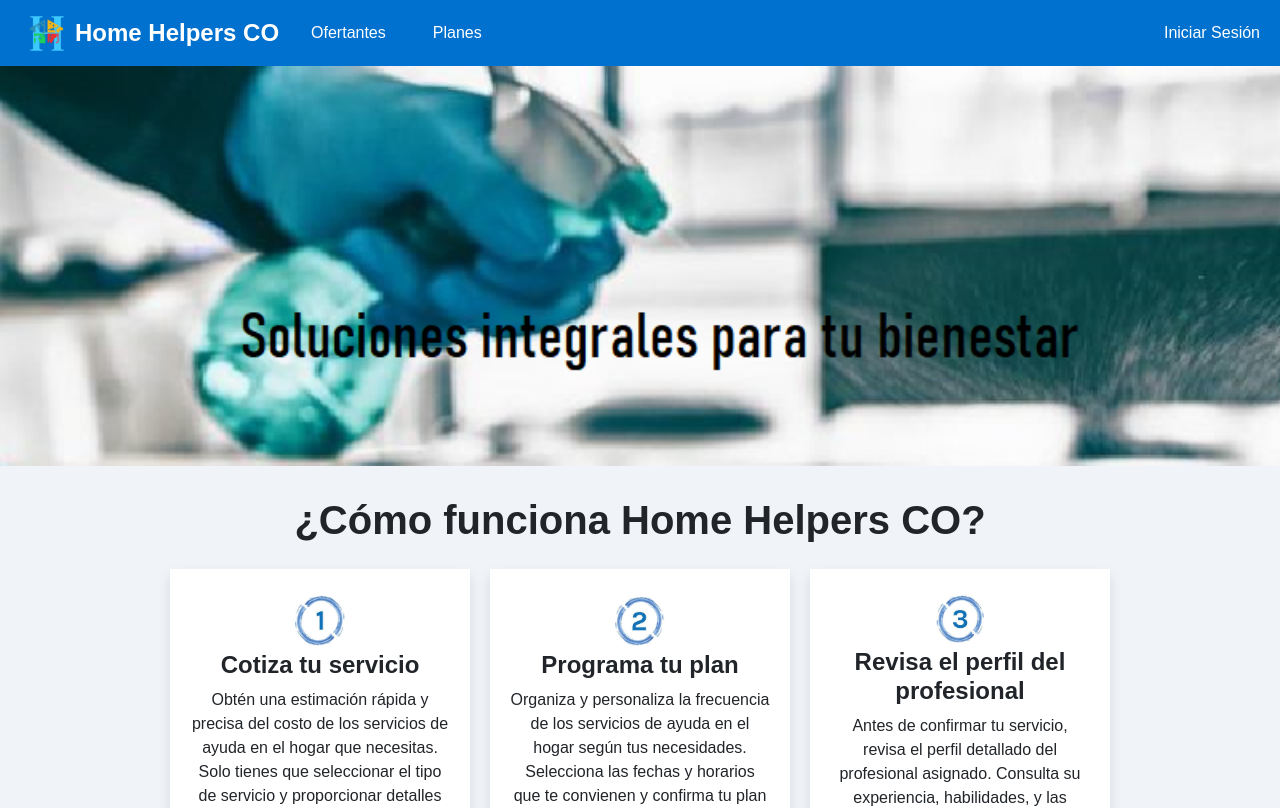
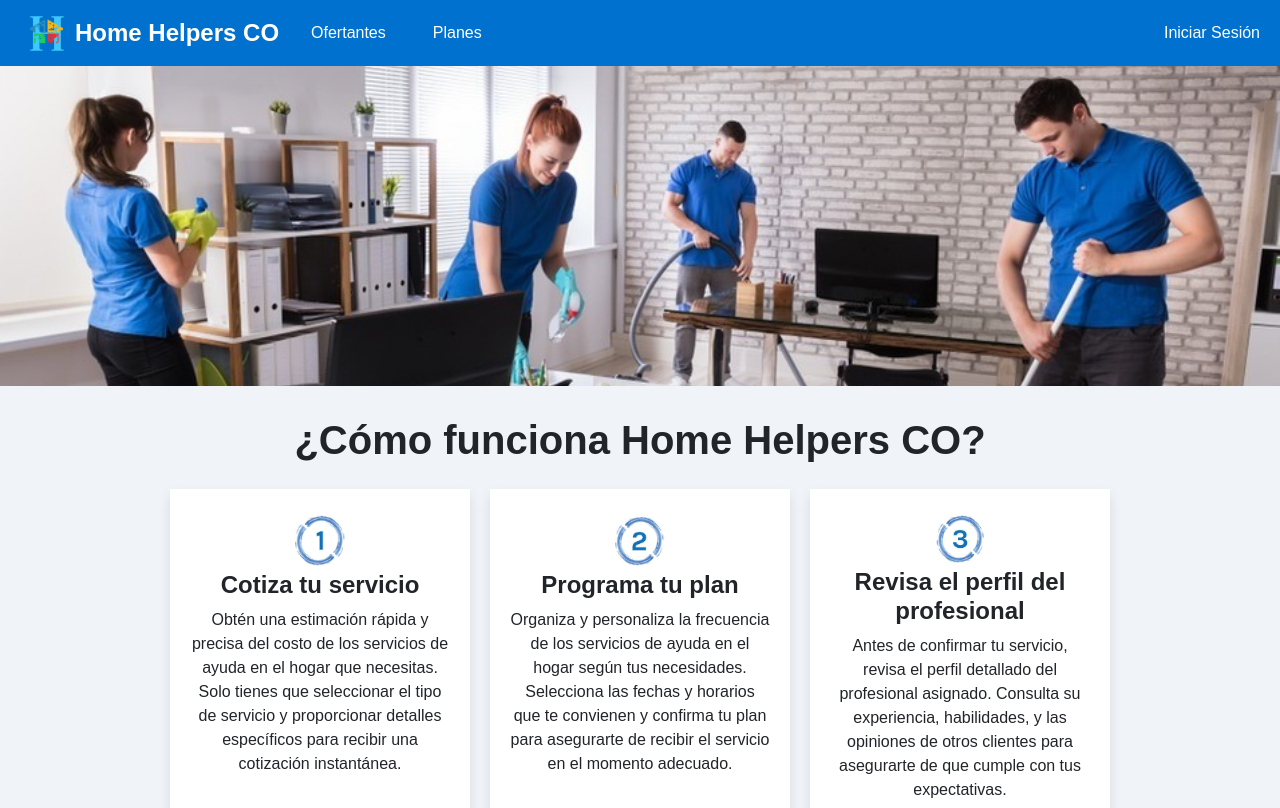
Before and after one commit to ALEJABM0817/TG, a React (Vite) app: page / in a window 1280 px wide. Shown: the top 808 px of the page. Built offline with nearby package versions, Linux system fonts and the light colour scheme.

Commit message:
imagen banner

```diff
--- a/src/assets/styles/pages/home/_home.scss
+++ b/src/assets/styles/pages/home/_home.scss
@@ -3,11 +3,16 @@
 }
 
 .home-background {
-    background-size: cover;
-    background-repeat: no-repeat;
-    background-position: top left;
     width: 100%;
-    height: 400px;
+    aspect-ratio: 4 / 1;
+    overflow: hidden;
+
+    img {
+        width: 100%;
+        height: 100%;
+        object-fit: cover;
+        object-position: center;
+    }
 }
 
 .title-services {
--- a/src/clean/pages/Home.jsx
+++ b/src/clean/pages/Home.jsx
@@ -1,6 +1,6 @@
 import React from "react";
 import { Slider } from "../../ui/Components/Slider";
-import imgBackground from "../../../src/assets/images/home/homeb.png";
+import imgBackground from "../../../src/assets/images/home/homeb.jpg";
 import img1 from "../../../src/assets/images/home/img1.png";
 import img2 from "../../../src/assets/images/home/img2.png";
 import img3 from "../../../src/assets/images/home/img3.png";
@@ -13,8 +13,9 @@ export const Home = () => {
     <>
       <div
         className="home-background"
-        style={{ backgroundImage: `url(${imgBackground})` }}
-      ></div>
+      >
+        <img src={imgBackground} alt="background" />
+      </div>
       <div className="services">
         <h1 className="title-services">¿Cómo funciona Home Helpers CO?</h1>
         <div className="container-services">
```
Also changed, not shown: src/assets/images/home/homeb.jpg (added), src/assets/images/home/homeb.png (deleted).
